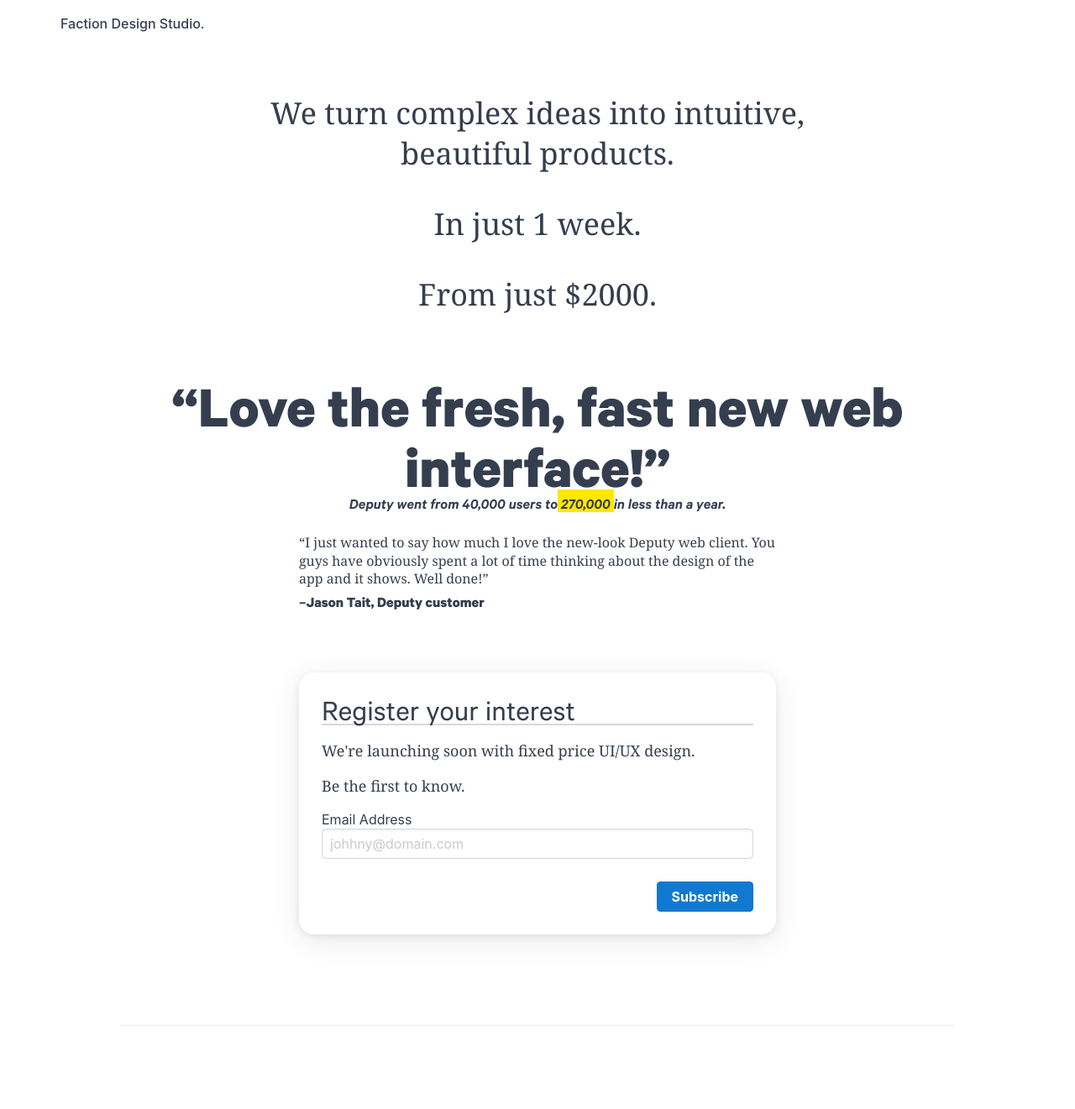
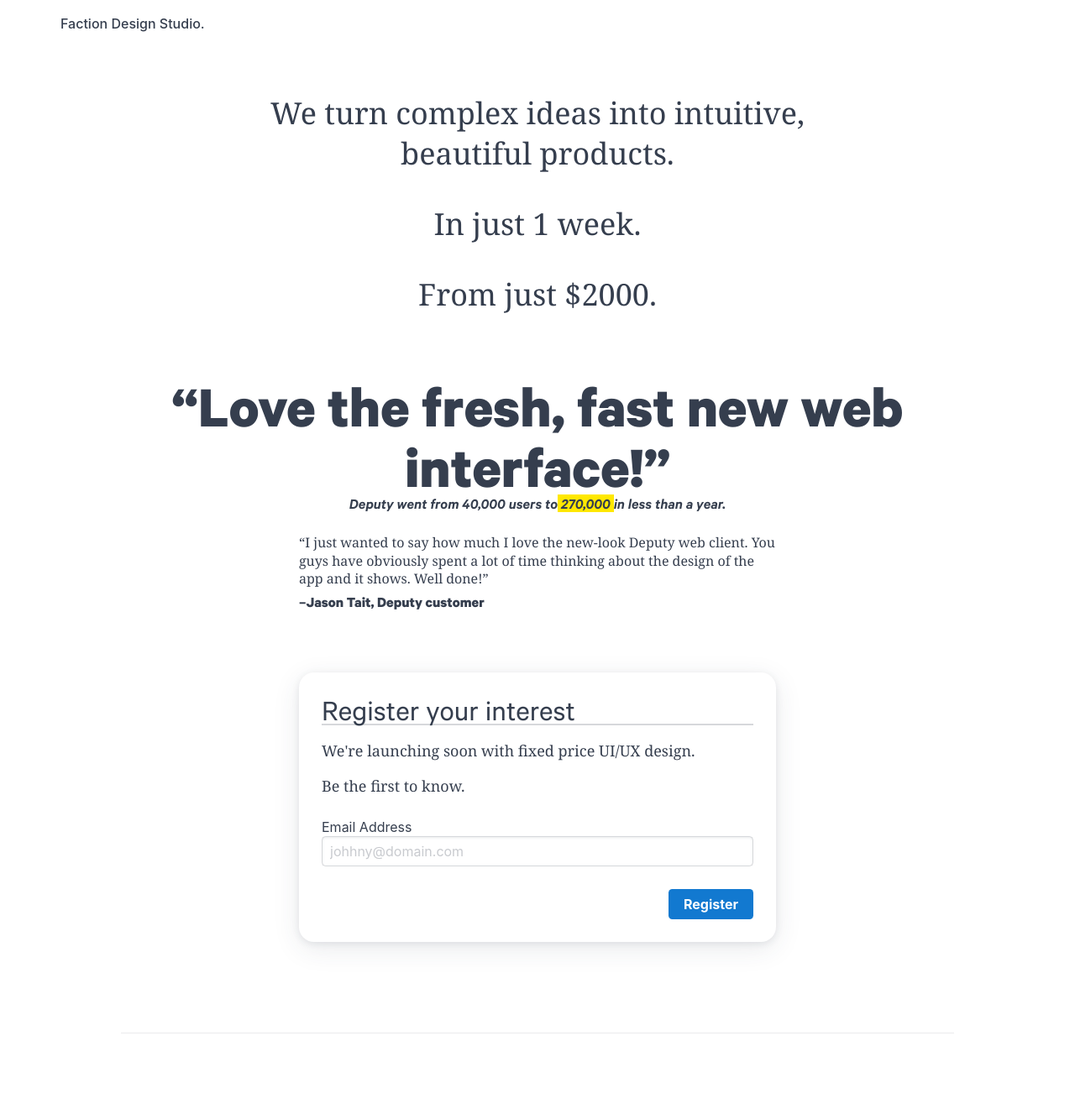
Before and after one commit to morgoe/factiondesignstudio, a Jekyll site: the page built from index.html, in a window 1280 px wide. Shown: the whole page at 84% size. Built offline with Jekyll 4.4.1, drawn with Linux system fonts in a browser that asks for light colours; some web fonts are replaced.

Commit message:
updates for mobile

```diff
--- a/_includes/newsletter.html
+++ b/_includes/newsletter.html
@@ -5,7 +5,7 @@
             <h3 class="Page-header">Register your interest</h3>
             <p class="text-serif">We're launching soon with fixed price UI/UX design.</p>
             <p class="text-serif">Be the first to know.</p>
-            <div class="form-group m-top--sm">
+            <div class="form-group m-top--md">
                 <label class="form-label" for="mce-EMAIL">Email Address </label>
                 <input type="email" value="" name="EMAIL" class="input required email" id="mce-EMAIL" placeholder="johhny@domain.com">
             </div>
@@ -18,7 +18,7 @@
                 <input type="text" name="b_15f6ef8e617910c50036c7ec3_9658465a06" tabindex="-1" value="">
             </div>
             <div class="form-footer">
-                <input type="submit" value="Subscribe" name="subscribe" id="mc-embedded-subscribe" class="button">
+                <input type="submit" value="Register" name="subscribe" id="mc-embedded-subscribe" class="button">
             </div>
         </div>
     </form>
--- a/_sass/2_core/spacing.scss
+++ b/_sass/2_core/spacing.scss
@@ -35,7 +35,7 @@
 
 @media (max-width: $media-xs) {
 	@for $i from 1 through length($spacing-directions) {
-		@for $j from 5 through length($spacing-names) {
+		@for $j from 6 through length($spacing-names) {
 			.m#{nth($spacing-directions, $i)}--#{nth($spacing-names, $j)} {
 				margin#{nth($spacing-directions, $i)}: #{nth($spacing-amounts, ($j)-2)} !important;
 			}
--- a/_sass/2_core/typography.scss
+++ b/_sass/2_core/typography.scss
@@ -75,7 +75,7 @@
 	z-index: -1;
     color: inherit;
     background: $yellow;
-    padding: 6px 4px 0;
+    padding: 0 4px;
     margin: 0 -4px;
 }
 // strong {
--- a/_sass/3_components/buttons.scss
+++ b/_sass/3_components/buttons.scss
@@ -15,7 +15,7 @@
 	font-size: $input-fontSize;
 	font-family: $font-system;
 	height: $input-height;
-	padding: 7px $spacing-sm;
+	padding: 6px $spacing-sm;
 	+ .button {
 		margin-left: $spacing-sm;
 	}
```
Also changed, not shown: 2 other files.
